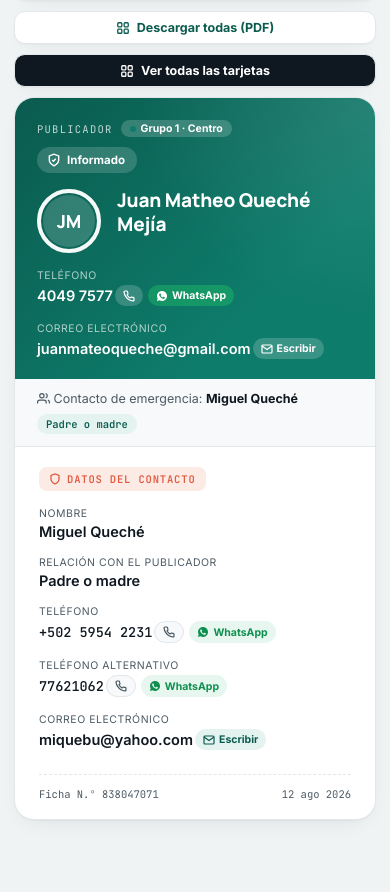
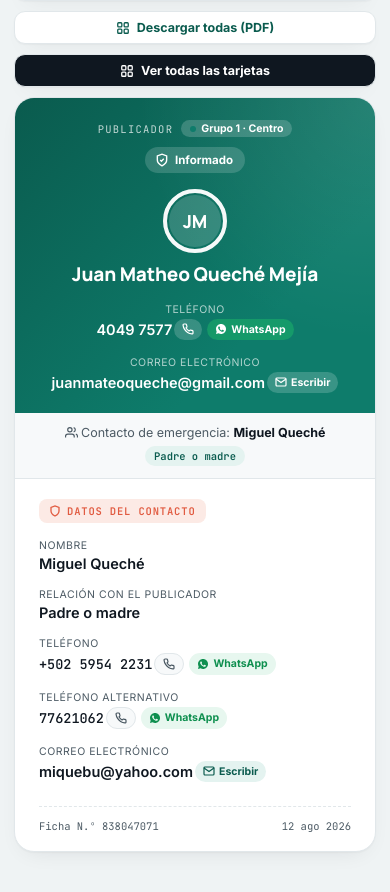
Before and after one commit to congreriopana-alt/tarjetas-emergencia, a plain HTML site: page index.html in a window 390 px wide. Shown: the part 884-1776 px from the top of the page. Before the commit the page ends 1744 px from the top, so only its background shows below. Drawn offline with nearby package versions, Linux system fonts and the light colour scheme.

Commit message:
Add files via upload

```diff
--- a/index.html
+++ b/index.html
@@ -748,8 +748,12 @@
     .field-grid{ grid-template-columns:1fr; }
     #map{ height:360px; }
     .tab-list{ max-height:320px; }
-    .card-toprow{ flex-direction:column; align-items:flex-start; gap:10px; }
-    .publicador-row{ align-items:flex-start; }
+    .card-toprow{ flex-direction:column; align-items:center; text-align:center; gap:10px; }
+    .card-eyebrow{ justify-content:center; }
+    .publicador-row{ flex-direction:column; align-items:center; text-align:center; gap:10px; }
+    .card-name{ text-align:center; }
+    .field-grid.on-dark{ text-align:center; justify-items:center; }
+    .relation-strip{ flex-direction:column; text-align:center; gap:6px; }
     .data-table{ min-width:900px; }
     .cards-grid{ grid-template-columns:1fr; }
     .card-area .print-btn{ width:100%; justify-content:center; margin-left:0 !important; }
```
